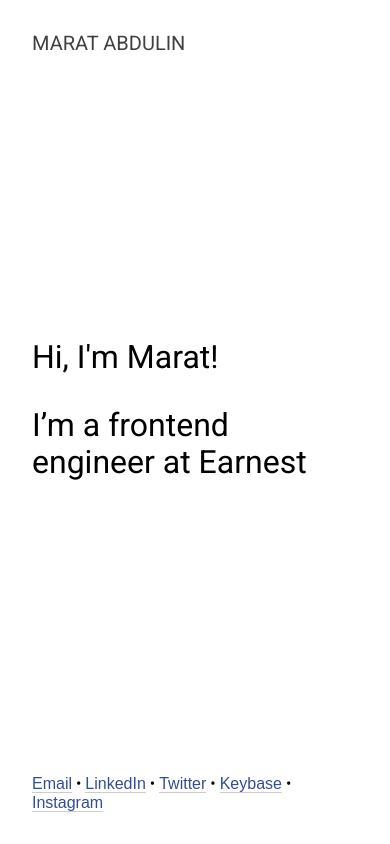
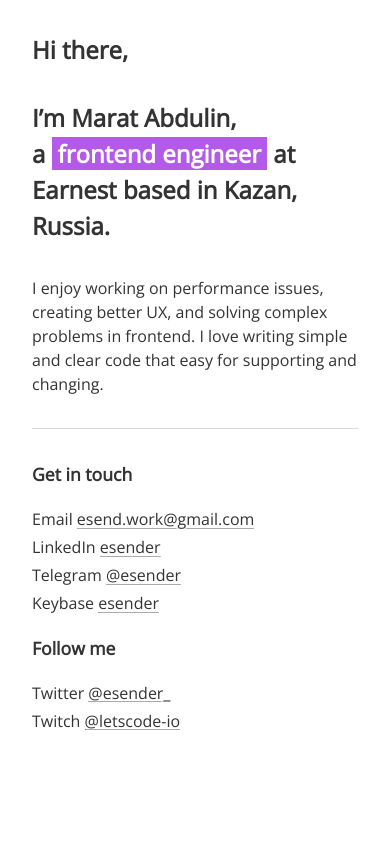
Before and after one commit to esender/esender.github.io, a website built with Parcel: page src/index.pug in a window 390 px wide. Built offline with nearby package versions, Linux system fonts and the light colour scheme.

Commit message:
Implement new mobile design

```diff
--- a/src/index.css
+++ b/src/index.css
@@ -1,83 +1,28 @@
 @import './normalize.css';
-@import url('https://fonts.googleapis.com/css?family=Open+Sans|Roboto&display=swap');
+@import './styles/variables.css';
+@import './styles/typography.css';
 
-/* font-family: 'Lato', sans-serif;
-font-family: 'Roboto', sans-serif; */
 
-:root {
-  --main-color: #3f423e;
-  --secondary-color: #304d97;
-  --gray: rgba(0,0,0,.2);
-  --background-color: #fff;
+p, hr {
+  margin-top: var(--indent-base);
+  margin-bottom: var(--indent-base);
 }
 
-html {
-  font-size: 100%;
-  background-color: var(--background-color);
+hr {
+  background-color: #D8D8D8;
+  height: 1px;
+  border: none;
 }
 
-a {
-  color: var(--secondary-color);
-  border-bottom: 1px solid var(--gray);
-  text-decoration: none;
-  transition: color 0.3s, border-color 0.3s;
-  line-height: 1rem;
-  display: inline-block;
+.content {
+  padding: 0 var(--indent-base);
 }
 
-a:hover {
-  color: var(--secondary-color);
-  border-color:  var(--secondary-color);
+.contacts-list {
+  padding: 0;
+  list-style: none;
 }
 
-.page {
-  padding: 32px;
-  min-height: 100vh;
-  box-sizing: border-box;
-  font-family: 'Roboto', sans-serif;
-  display: flex;
-  flex-direction: column;
-
-  justify-content: space-between;
+.contacts-list li {
+  line-height: 1.75rem;
 }
-
-.logo {
-  font-size: 1.25rem;
-  font-weight: normal;
-  margin: 0;
-  color: var(--main-color);
-}
-
-.navigation {
-  border-top: 1px solid #dddfe6;
-  display: inline-block;
-  margin-top: 10px;
-  padding-top: 9px;
-}
-
-.nav-item {
-  font-size: 16px;
-  text-transform: uppercase;
-}
-
-.nav-item + .nav-item {
-  margin-left: 20px;
-}
-
-.header {
-  text-transform: uppercase;
-  font-size: 20px;
-}
-
-.homepage h1 {
-  font-size: 2rem;
-  font-weight: normal;
-}
-
-.homepage p {
-  font-size: 2rem;
-}
-
-.contact {
-  font-family: 'Open-Sans', sans-serif;
-}
--- a/src/index.pug
+++ b/src/index.pug
@@ -1,32 +1,27 @@
 doctype html
 html(lang='en')
   head
-    title My Personal WebSite
+    title Marat Abdulin frontend engineer
     link(rel='stylesheet', href='./index.css')
     meta(name='viewport', content='width=device-width, initial-scale=1')
   body
-    .page
-      header.header
-        h1.logo Marat Abdulin
-        //- nav.navigation
-          a.nav-item(href='') Home
-          a.nav-item(href='') About
-          a.nav-item(href='') Projects
-      main
-        section.homepage
-          h1 Hi, I'm Marat!
-          p I’m a frontend engineer at Earnest
-      footer
-        a.contact(href='') Email
-        |  •
-        |
-        a.contact(href='') LinkedIn
-        |  •
-        |
-        a.contact(href='') Twitter
-        |  •
-        |
-        a.contact(href='') Keybase
-        |  •
-        |
-        a.contact(href='') Instagram
+    main.content
+      p.big Hi there,
+      p.big
+        | I’m Marat Abdulin,
+        br
+        | a #[mark.highlight frontend engineer] at Earnest based in Kazan, Russia.
+      p I enjoy working on performance issues, creating better UX, and solving complex problems in frontend. I love writing simple and clear code that easy for supporting and changing.
+      hr
+      section.contacts
+        h3 Get in touch
+        ul.contacts-list
+          li Email #[a(href="mailto:esend.work@gmail.com") esend.work@gmail.com]
+          li LinkedIn #[a(href="https://www.linkedin.com/in/esender/") esender]
+          li Telegram #[a(href="https://t.me/esender") @esender]
+          li Keybase #[a(href="https://keybase.io/esender") esender]
+      section.socials
+        h3 Follow me
+        ul.contacts-list
+          li Twitter #[a(href="https://twitter.com/esender_") @esender_]
+          li Twitch #[a(href="https://twitch.tv/letscode_io") @letscode-io]
--- /dev/null
+++ b/src/styles/typography.css
@@ -0,0 +1,61 @@
+@import url('https://fonts.googleapis.com/css?family=Open+Sans&display=swap');
+
+* {
+  font-family: 'Open Sans', sans-serif;
+  line-height: 1.5em;
+}
+
+html {
+  font-size: 100%;
+  color: var(--color-base);
+}
+
+h1, .big {
+  font-size: 1.5rem;
+  font-weight: 600;
+}
+
+h2 {
+  font-size: 1.3rem;
+  font-weight: 600;
+}
+
+h3 {
+  font-size: 1.1rem;
+  font-weight: 600;
+}
+
+a {
+  color: var(--color-base);
+  transition: color 500ms ease, background-position 500ms ease;
+
+	background-image: linear-gradient(to right, var(--color-main) 0%, var(--color-main) 50%, var(--color-gray) 50%, var(--color-gray) 100%);
+  background-size: 200% 1px;
+	background-repeat: repeat-x;
+	text-shadow: 0.16rem 0 #fff, -0.16rem 0 #fff;
+	background-position: 100% 93%;
+  text-decoration: none;
+  opacity: 1;
+}
+
+a:visited {
+  color: var(--color-gray);
+}
+
+a:hover {
+  color: var(--color-main);
+  background-position: 0 93%;
+  opacity: 1;
+}
+
+a:active {
+  transform: translateY(1px);
+  display: inline-block;
+  opacity: 1;
+}
+
+.highlight {
+  background-color: var(--color-main);
+  padding: 0 0.25em;
+  color: #ffffff;
+}
--- /dev/null
+++ b/src/styles/variables.css
@@ -0,0 +1,8 @@
+:root {
+  --indent-base: 2rem;
+  --indent-half: 1rem;
+
+  --color-main: #B35AE8;
+  --color-gray: #ABABAB;
+  --color-base: #333333;
+}
```
